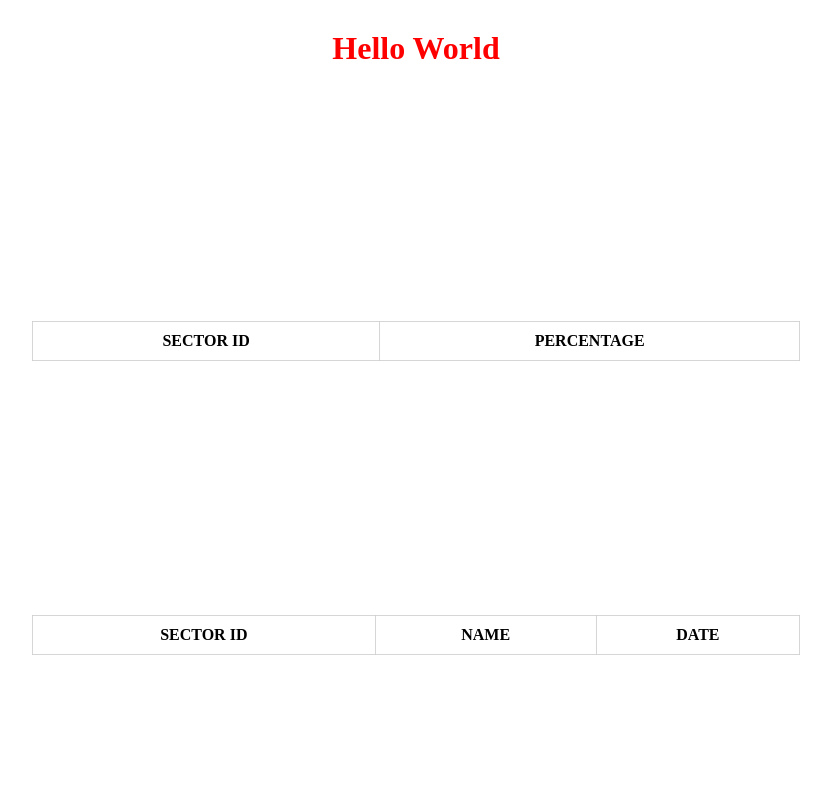
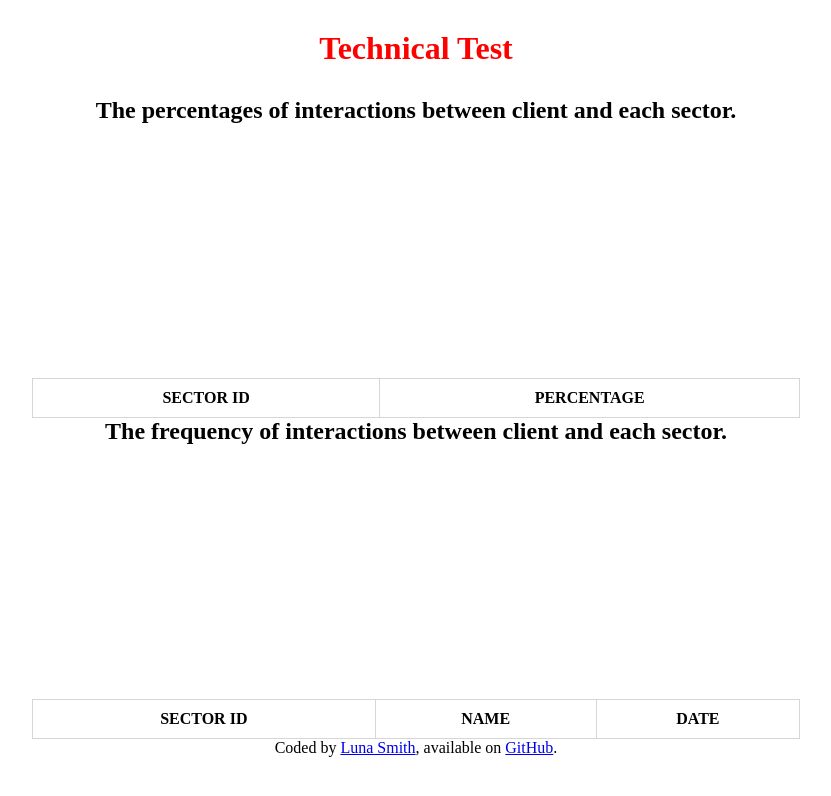
Before and after one commit to Lu-Smith/substantive_research_technical_test, a website: page index.html in a window 1280 px wide. Shown: the whole page, without its empty margins (224-1055 px from the left). Drawn offline with nearby package versions, Linux system fonts and the light colour scheme; no server answers.

Commit message:
Updated index.html

```diff
--- a/index.html
+++ b/index.html
@@ -9,7 +9,9 @@
     <link rel="stylesheet" href="styles.css">
 </head>
 <body>
-    <h1>Hello World</h1>
+    <h1>Technical Test</h1>
+    <h2>The percentages of interactions between client and
+        each sector.</h2>
     <div class="canvas-percentage-container">
         <canvas id="percentage-chart"></canvas>
     </div>
@@ -22,6 +24,8 @@
         </thead>
         <tbody id="tableDataPercentage"></tbody>
     </table>
+    <h2>The frequency of interactions between client and
+        each sector.</h2>
     <div class="canvas-line-container">
         <canvas id="line-chart"></canvas>
     </div>
@@ -35,6 +39,9 @@
         </thead>
         <tbody id="tableData"></tbody>
     </table>
+    <footer>
+        Coded by <a href="https://www.lunasmithart.com/" target="_blank">Luna Smith</a>, available on <a href="https://github.com/Lu-Smith/substantive_research_technical_test" target="_blank">GitHub</a>.
+    </footer>
     <script src="script.js"></script>
 </body>
 </html>
```
